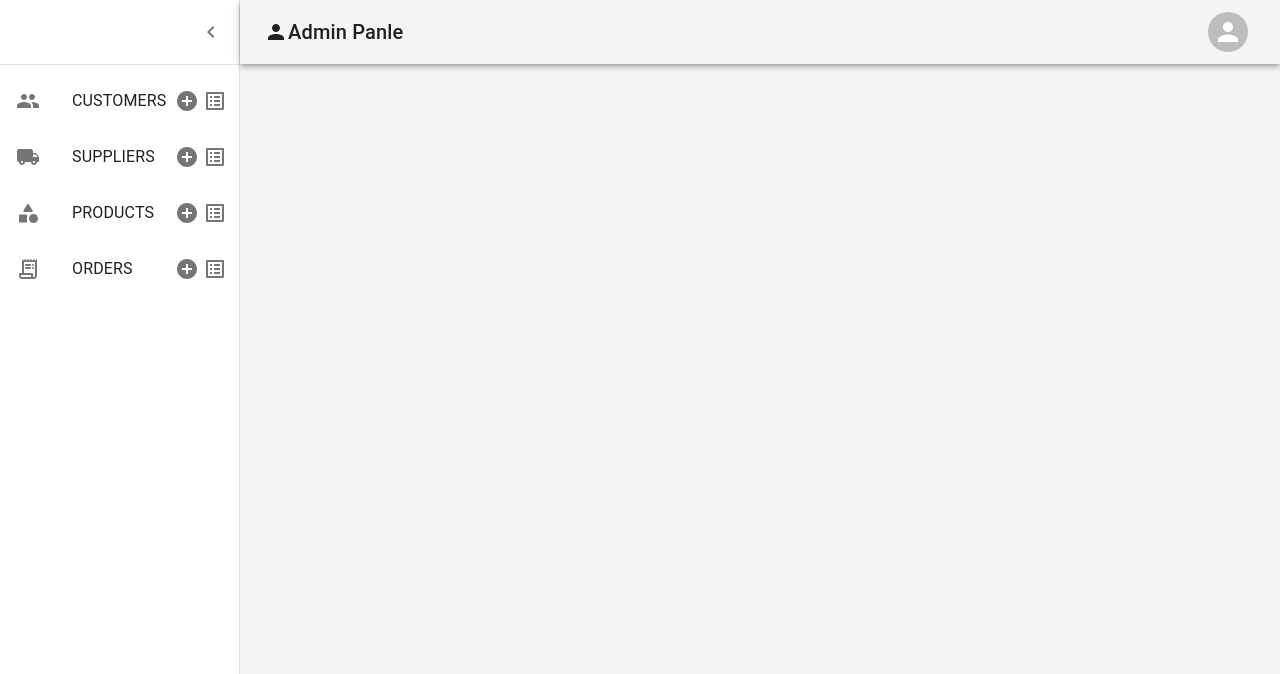
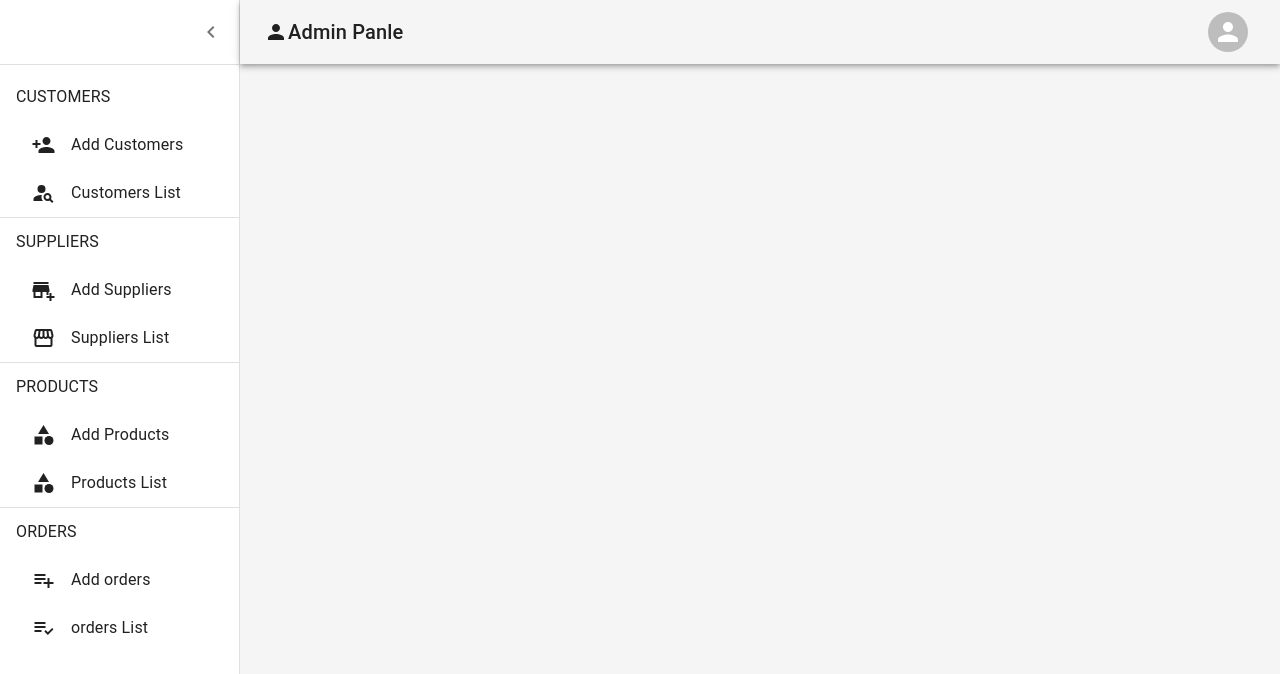
Before and after one commit to HMP1993/Sadra-Renew, a React (Create React App) app: page / in a window 1280 px wide. Shown: the top 674 px of the page. Built offline with nearby package versions, Linux system fonts and the light colour scheme.

Commit message:
sidebar content rearranged

```diff
--- a/src/components/Dashboard/listItems.tsx
+++ b/src/components/Dashboard/listItems.tsx
@@ -1,64 +1,67 @@
 import * as React from "react";
 import ListItem from "@mui/material/ListItem";
-import ListItemIcon from "@mui/material/ListItemIcon";
 import ListItemText from "@mui/material/ListItemText";
-import PeopleIcon from "@mui/icons-material/People";
-import LocalShippingRoundedIcon from "@mui/icons-material/LocalShippingRounded";
-import CategoryRoundedIcon from "@mui/icons-material/CategoryRounded";
-import ReceiptLongRoundedIcon from "@mui/icons-material/ReceiptLongRounded";
-import AddCircleIcon from "@mui/icons-material/AddCircle";
-import ListAltIcon from "@mui/icons-material/ListAlt";
-import IconButton from "@mui/material/IconButton";
+import { Divider } from "@mui/material";
+import PersonAddIcon from "@mui/icons-material/PersonAdd";
+import PersonSearchIcon from "@mui/icons-material/PersonSearch";
+import AddBusinessIcon from "@mui/icons-material/AddBusiness";
+import StorefrontIcon from "@mui/icons-material/Storefront";
+import CategoryIcon from "@mui/icons-material/Category";
+import PlaylistAddIcon from "@mui/icons-material/PlaylistAdd";
+import PlaylistAddCheckIcon from "@mui/icons-material/PlaylistAddCheck";
 
 export const mainListItems = (
   <div>
+    {/* Customers */}
     <ListItem>
-      <ListItemIcon>
-        <PeopleIcon />
-      </ListItemIcon>
-      <ListItemText primary="CUSTOMERS" />
-      <IconButton edge="end">
-        <AddCircleIcon />
-      </IconButton>
-      <IconButton edge="end">
-        <ListAltIcon />
-      </IconButton>
+      <ListItemText primary="CUSTOMERS" typeof="h1" />
     </ListItem>
+    <ListItem button>
+      <PersonAddIcon style={{ minWidth: "55px" }} />
+      <ListItemText primary="Add Customers" />
+    </ListItem>
+    <ListItem button>
+      <PersonSearchIcon style={{ minWidth: "55px" }} />
+      <ListItemText primary="Customers List" />
+    </ListItem>
+    <Divider />
+    {/* Suppliers */}
     <ListItem>
-      <ListItemIcon>
-        <LocalShippingRoundedIcon />
-      </ListItemIcon>
       <ListItemText primary="SUPPLIERS" />
-      <IconButton edge="end">
-        <AddCircleIcon />
-      </IconButton>
-      <IconButton edge="end">
-        <ListAltIcon />
-      </IconButton>
     </ListItem>
+    <ListItem button>
+      <AddBusinessIcon style={{ minWidth: "55px" }} />
+      <ListItemText primary="Add Suppliers" />
+    </ListItem>
+    <ListItem button>
+      <StorefrontIcon style={{ minWidth: "55px" }} />
+      <ListItemText primary="Suppliers List" />
+    </ListItem>
+    <Divider />
+    {/* Product */}
     <ListItem>
-      <ListItemIcon>
-        <CategoryRoundedIcon />
-      </ListItemIcon>
       <ListItemText primary="PRODUCTS" />
-      <IconButton edge="end">
-        <AddCircleIcon />
-      </IconButton>
-      <IconButton edge="end">
-        <ListAltIcon />
-      </IconButton>
     </ListItem>
+    <ListItem button>
+      <CategoryIcon style={{ minWidth: "55px" }} />
+      <ListItemText primary="Add Products" />
+    </ListItem>
+    <ListItem button>
+      <CategoryIcon style={{ minWidth: "55px" }} />
+      <ListItemText primary="Products List" />
+    </ListItem>
+    <Divider />
+    {/* Orders */}
     <ListItem>
-      <ListItemIcon>
-        <ReceiptLongRoundedIcon />
-      </ListItemIcon>
       <ListItemText primary="ORDERS" />
-      <IconButton edge="end">
-        <AddCircleIcon />
-      </IconButton>
-      <IconButton edge="end">
-        <ListAltIcon />
-      </IconButton>
+    </ListItem>
+    <ListItem button>
+      <PlaylistAddIcon style={{ minWidth: "55px" }} />
+      <ListItemText primary="Add orders" />
+    </ListItem>
+    <ListItem button>
+      <PlaylistAddCheckIcon style={{ minWidth: "55px" }} />
+      <ListItemText primary="orders List" />
     </ListItem>
   </div>
 );
```
